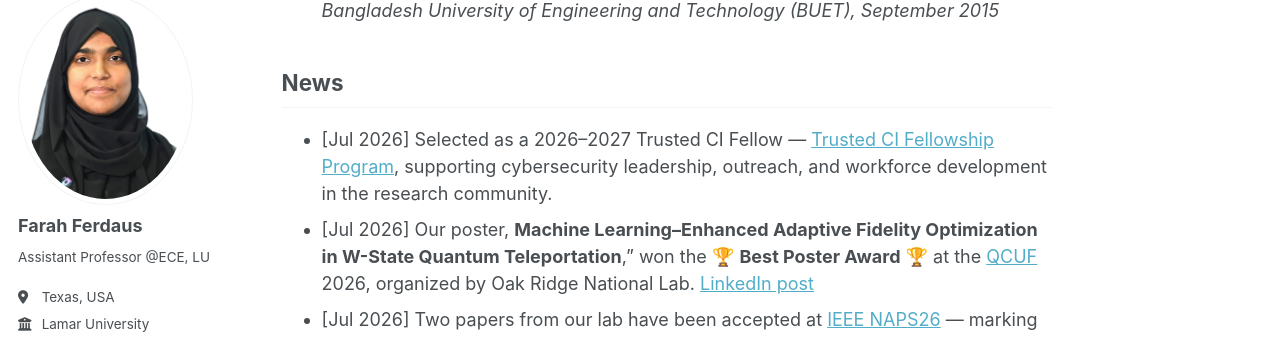
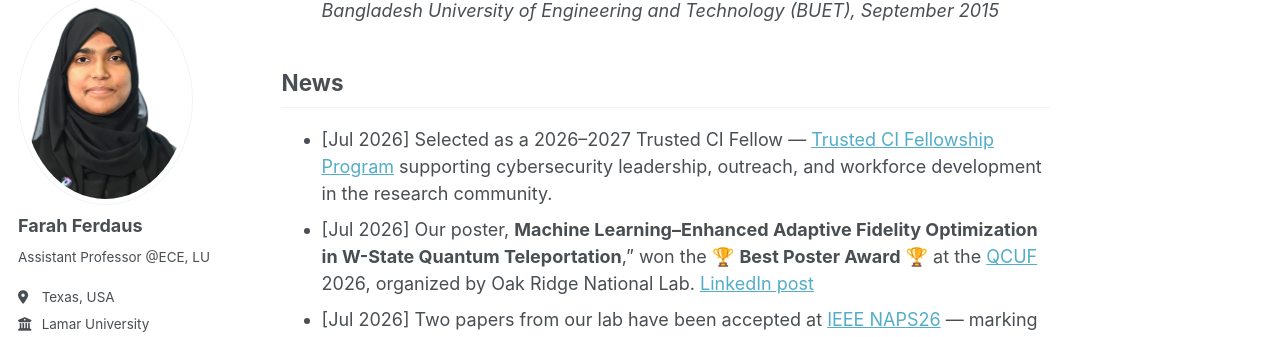
Before and after one commit to fferdaus/fferdaus.github.io, a Jekyll site: the page built from _pages/about.md, in a window 1280 px wide and 900 px high, scrolled down 888 px. Shown: the part 104-441 px from the top of the window. Built offline with Jekyll 4.4.1, drawn with Linux system fonts in a browser that asks for light colours; emoji names are drawn with the system emoji font; some web fonts are replaced.

```diff
--- a/_pages/about.md
+++ b/_pages/about.md
@@ -61,7 +61,7 @@ I have published numerous scientific articles, including journal articles, confe
 <br> [Poster – Rayhan](https://lamar0-my.sharepoint.com/:b:/g/personal/fferdaus_lamar_edu/IQDJAmfeKdWtRoJOF0tiFMUCAV5S6lzGjz5sl6GAh_drQu0?e=ODjbzc) \| [Poster – Taher](https://lamar0-my.sharepoint.com/:b:/g/personal/fferdaus_lamar_edu/IQDaqvUznGsSSbnXCy_U9GppAXAiHoaEPJ6QIkLvs-92vq0?e=bWgcDz)
 -->
 ## News
-- [Jul 2026] Selected as a 2026–2027 Trusted CI Fellow — [Trusted CI Fellowship Program](https://trustedci.org/fellows), supporting cybersecurity leadership, outreach, and workforce development in the research community.
+- [Jul 2026] Selected as a 2026–2027 Trusted CI Fellow — [Trusted CI Fellowship Program](https://trustedci.org/fellows) supporting cybersecurity leadership, outreach, and workforce development in the research community.
 - [Jul 2026] Our poster, **Machine Learning–Enhanced Adaptive Fidelity Optimization in W-State Quantum Teleportation**," won the 🏆 **Best Poster Award** 🏆 at the [QCUF](https://www.olcf.ornl.gov/calendar/2026-quantum-computing-user-forum/) 2026, organized by Oak Ridge National Lab. [LinkedIn post](https://www.linkedin.com/feed/update/urn:li:ugcPost:7486160842829369344/)
 - [Jul 2026] Two papers from our lab have been accepted at [IEEE NAPS26](https://www.mtu.edu/ece/naps-2026/) — marking our lab's first collaboration with [PNNL](https://www.pnnl.gov) and [ERCOT](https://www.ercot.com)!
 - [Jul 2026] Two papers from our lab have been accepted at [IEEE QCE26](https://qce.quantum.ieee.org/2026/) ([Workshop on Advancing Hybrid Quantum-Classical Computing Through Shared Challenges](https://events.ornl.gov/quantum-hpc-workshop-2026/)) — marking our lab's first work in quantum computing and first collaboration with [ORNL](https://www.ornl.gov)!
```
